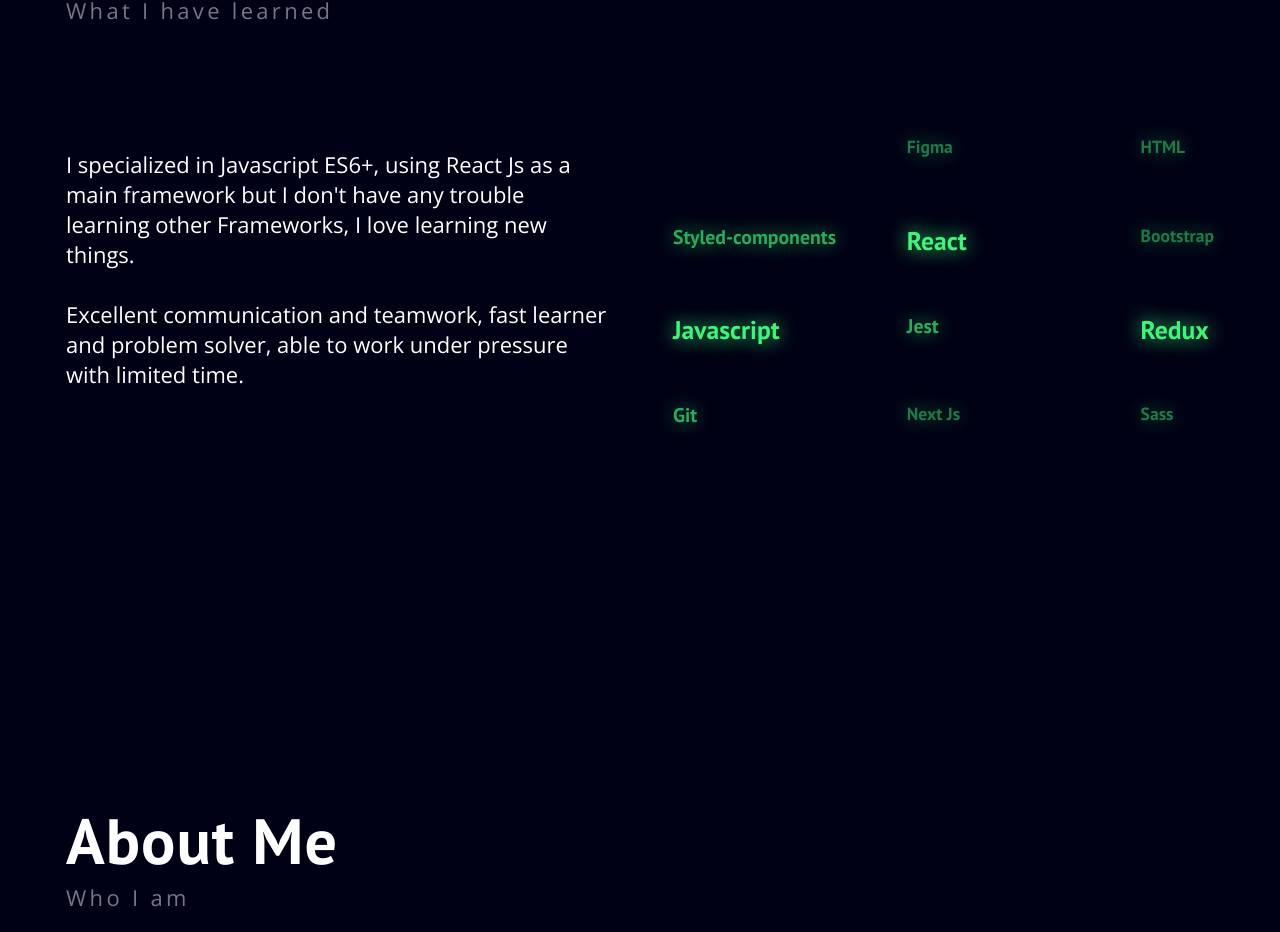
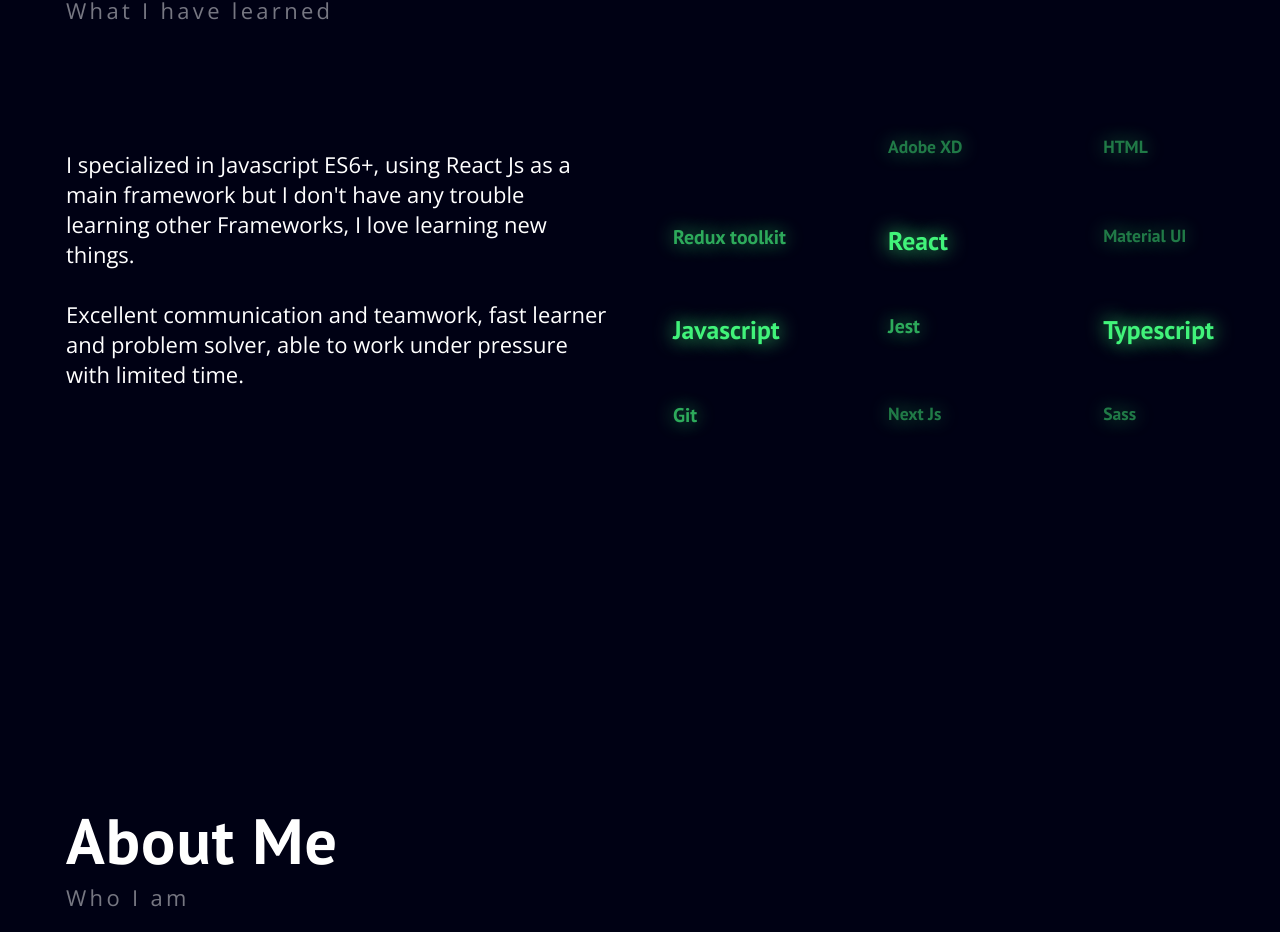
Before and after one commit to joselatines/personal-website, a React (Create React App) app: page / in a window 1280 px wide. Shown: the part 3090-4022 px from the top of the page. Built offline with nearby package versions, Linux system fonts and the light colour scheme.

Commit message:
Skills3D some text changed

```diff
--- a/src/sections/components/Skills3D.jsx
+++ b/src/sections/components/Skills3D.jsx
@@ -19,7 +19,7 @@
 			gridArea: 'b4',
 		},
 		{
-			name: 'Redux',
+			name: 'Typescript',
 			type: 'main',
 			priority: 3,
 			posX: 25,
@@ -32,7 +32,7 @@
 			gridArea: 'c4',
 		},
 		{
-			name: 'Styled-components',
+			name: 'Redux toolkit',
 			type: 'medium',
 			gridArea: 'b3',
 			posX: 85,
@@ -49,14 +49,14 @@
 			gridArea: 'd2',
 		},
 		{
-			name: 'Bootstrap',
+			name: 'Material UI',
 			type: 'little',
 			gridArea: 'd3',
 			posX: 85,
 			posY: 85,
 		},
 		{
-			name: 'Figma',
+			name: 'Adobe XD',
 			type: 'little',
 			priority: 3,
 			gridArea: 'c2',
```
